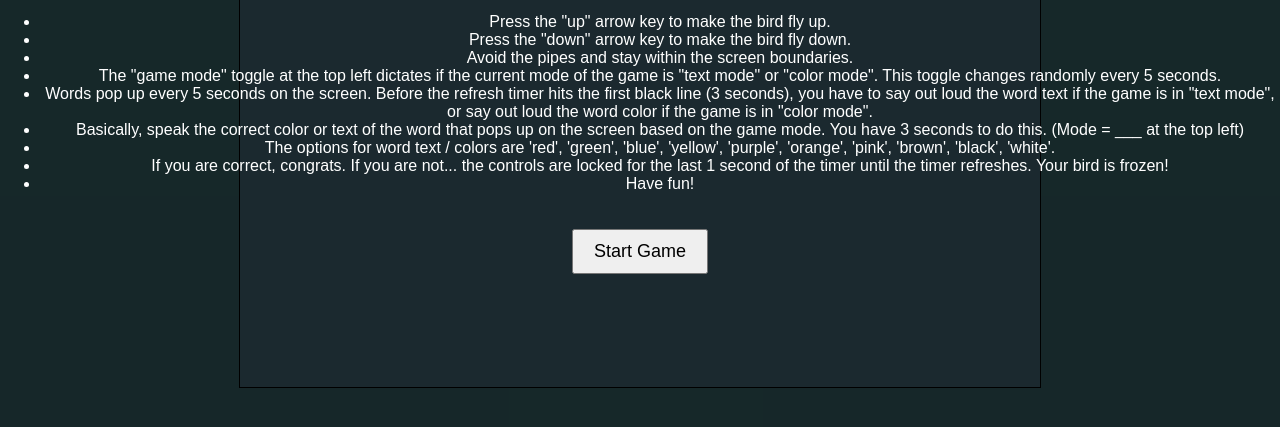
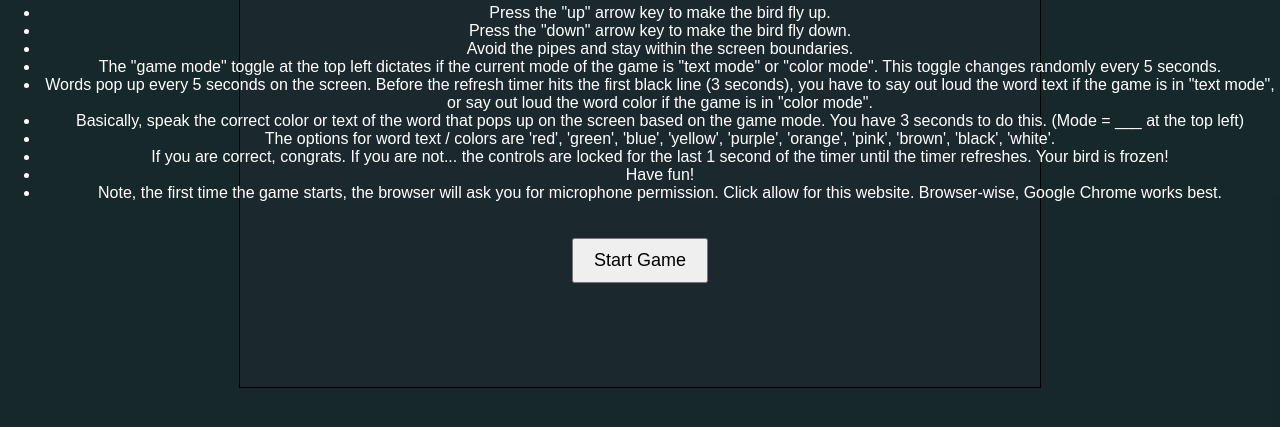
Before and after one commit to sagar-kris/color-flappy-bird-vibecode, a website: page public/index.html in a window 1280 px wide. Shown: the part 313-740 px from the top of the page. Drawn offline with Linux system fonts and the light colour scheme.

Commit message:
update starting instructions

```diff
--- a/public/index.html
+++ b/public/index.html
@@ -21,6 +21,7 @@
                 <li>The options for word text / colors are 'red', 'green', 'blue', 'yellow', 'purple', 'orange', 'pink', 'brown', 'black', 'white'.</li>
                 <li>If you are correct, congrats. If you are not... the controls are locked for the last 1 second of the timer until the timer refreshes. Your bird is frozen!</li>
                 <li>Have fun!</li>
+                <li>Note, the first time the game starts, the browser will ask you for microphone permission. Click allow for this website. Browser-wise, Google Chrome works best.</li>
             </ul>
             <button id="startButton">Start Game</button>
         </div>
```
